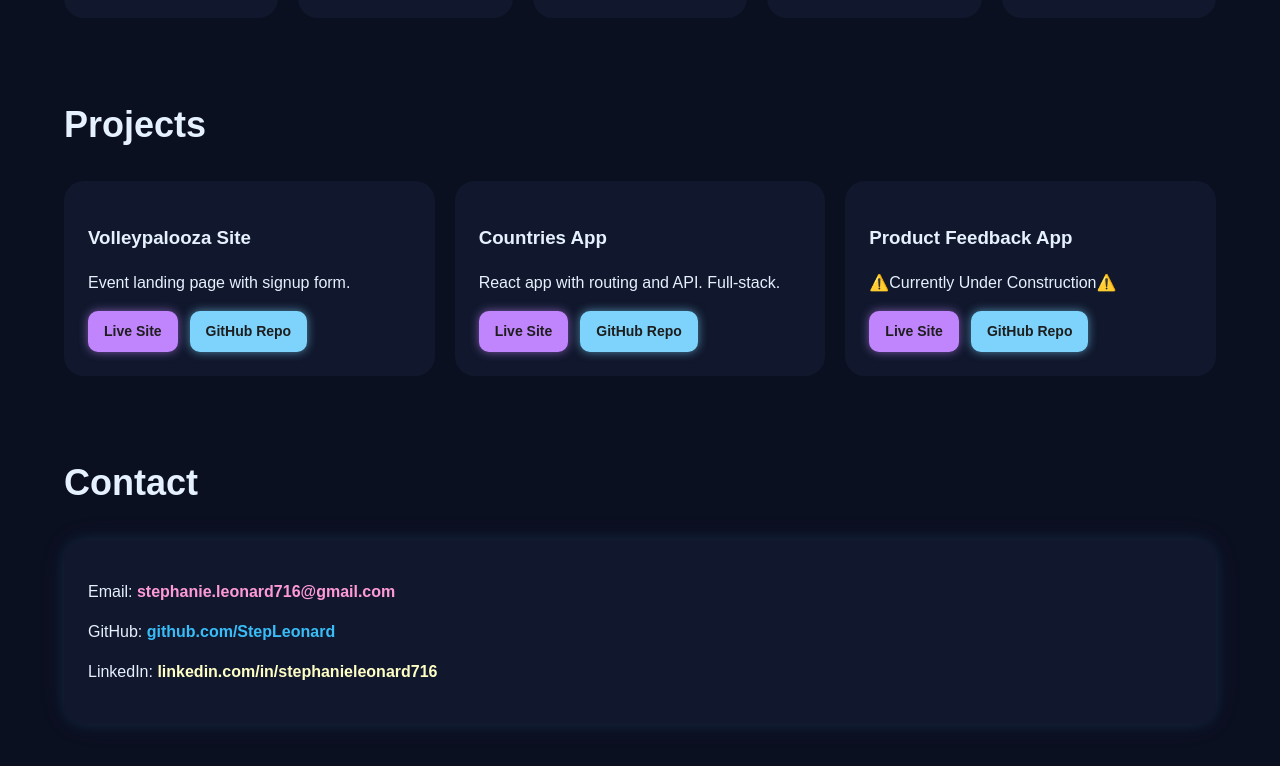
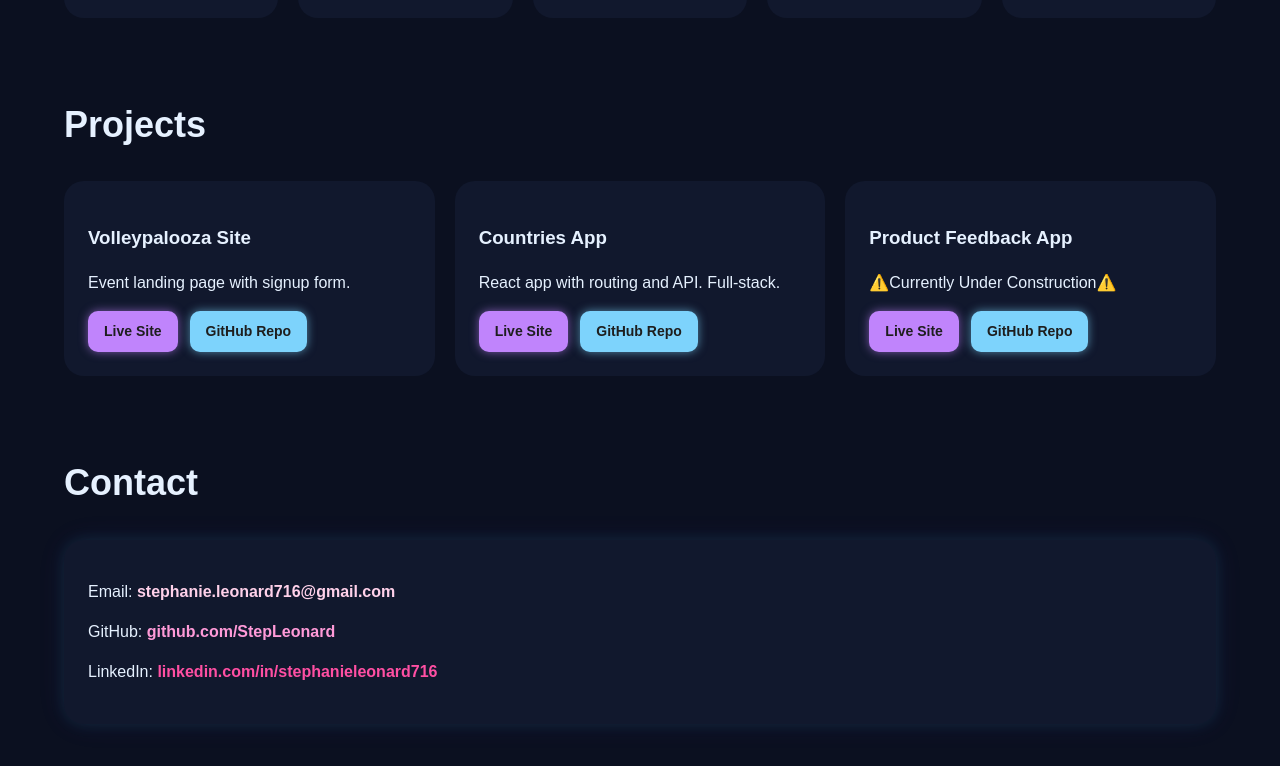
Before and after one commit to StepLeonard/portfolio, a React app: page / in a window 1280 px wide. Shown: the part 1418-2184 px from the top of the page. Built offline with nearby package versions, Linux system fonts and the light colour scheme; the HTML template or start-up script is replaced by a standard one.

Commit message:
css fixes

```diff
--- a/src/App.css
+++ b/src/App.css
@@ -301,19 +301,19 @@ a {
 
 /* 💖 EMAIL */
 #contact a[href^="mailto"] {
-  color: #ff9ad8;
+  color: #ffd1ea;
   font-weight: bold;
 }
 
 /* 💙 GITHUB */
 #contact a[href*="github"] {
-  color: #38bdf8;
+  color: #ff9ad8;
   font-weight: bold;
 }
 
 /* 💛 LINKEDIN */
 #contact a[href*="linkedin"] {
-  color: #ffffc5;
+  color: #ff4fa3 ;
   font-weight: bold;
 }
 /* -------------------------
```
